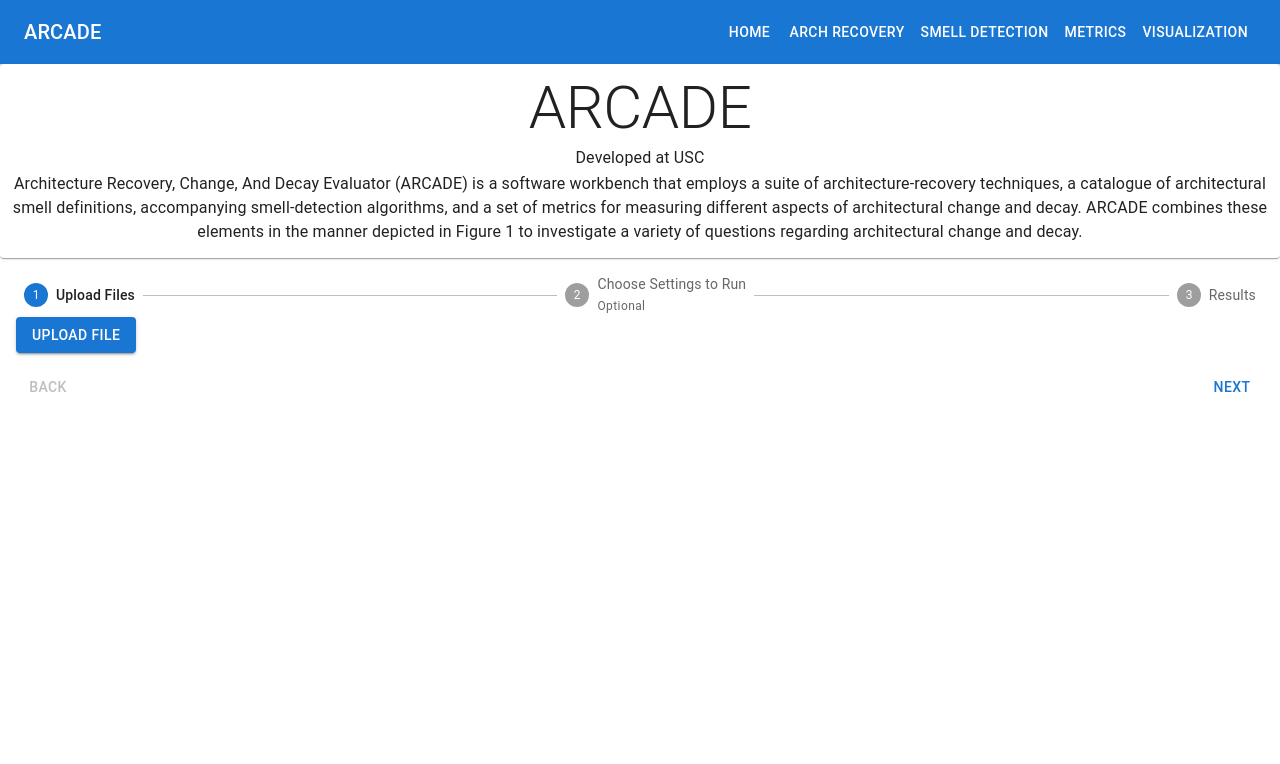
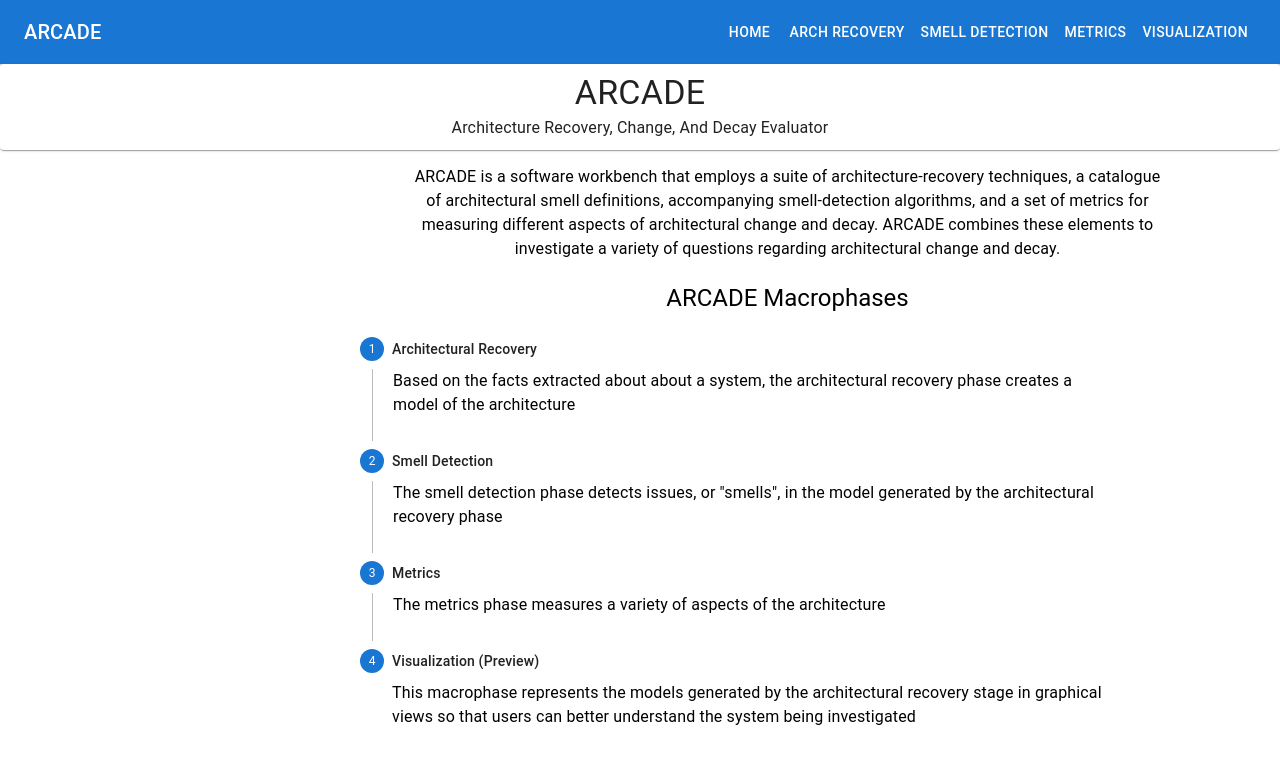
Before and after one commit to usc-softarch/arcade-frontend, a React (Create React App) app: page / in a window 1280 px wide. Shown: the top 764 px of the page. Built offline with nearby package versions, Linux system fonts and the light colour scheme.

Commit message:
Home page initial version

```diff
--- a/src/App.js
+++ b/src/App.js
@@ -2,6 +2,8 @@
 import ArcadeBar from "./ArcadeBar";
 import PaperHeader from "./PaperHeader";
 import ArcadeFileUpload from "./ArcadeFileUpload";
+import Home from "./Pages/Home";
+import Descriptions from "./Descriptions"
 
 function App() {
   return (
@@ -10,8 +12,10 @@
           </ArcadeBar>
           <PaperHeader>
           </PaperHeader>
-          <ArcadeFileUpload>
-          </ArcadeFileUpload>
+          <Home>
+          </Home>
+          <Descriptions>
+          </Descriptions>
       </div>
   );
 }
--- /dev/null
+++ b/src/Descriptions.js
@@ -0,0 +1,63 @@
+import * as React from 'react';
+import Box from '@mui/material/Box';
+import Stepper from '@mui/material/Stepper';
+import Step from '@mui/material/Step';
+import StepLabel from '@mui/material/StepLabel';
+import StepContent from '@mui/material/StepContent';
+import Typography from '@mui/material/Typography';
+
+const steps = [
+  {
+    label: 'Architectural Recovery',
+    description: `Based on the facts extracted about about a system, the architectural recovery
+                phase creates a model of the architecture`,
+  },
+  {
+    label: 'Smell Detection',
+    description: `The smell detection phase detects issues, or "smells", in the model generated by
+                the architectural recovery phase`,
+  },
+  {
+    label: 'Metrics',
+    description: `The metrics phase measures a variety of aspects of the architecture`,
+  },
+  {
+    label: 'Visualization (Preview)',
+    description: `This macrophase represents the models generated by the architectural
+                recovery stage in graphical views so that users can better understand the
+                system being investigated`,
+  },
+];
+
+export default function Descriptions() {
+  const [activeStep, setActiveStep] = React.useState(0);
+
+  const handleNext = () => {
+    setActiveStep((prevActiveStep) => prevActiveStep + 1);
+  };
+
+  const handleBack = () => {
+    setActiveStep((prevActiveStep) => prevActiveStep - 1);
+  };
+
+  const handleReset = () => {
+    setActiveStep(0);
+  };
+
+  return (
+    <Box pl={45} sx={{ width: 750 }}>
+      <Stepper activeStep={activeStep} orientation="vertical">
+        {steps.map((step, index) => (
+          <Step key={step.label} active = {true}>
+            <StepLabel>
+              {step.label}
+            </StepLabel>
+            <StepContent>
+              <Typography>{step.description}</Typography>
+            </StepContent>
+          </Step>
+        ))}
+      </Stepper>
+    </Box>
+  );
+}
--- a/src/Pages/Home.js
+++ b/src/Pages/Home.js
@@ -0,0 +1,37 @@
+import * as React from 'react';
+import { styled } from '@mui/material/styles';
+import Box from '@mui/material/Box';
+import Paper from '@mui/material/Paper';
+import Grid from '@mui/material/Grid';
+import {Typography} from "@mui/material";
+
+const Item = styled(Paper)(({ theme }) => ({
+    padding: theme.spacing(1),
+    textAlign: 'center',
+}));
+
+function Home() {
+    return (
+        <div
+            style={{
+                width: 750,
+                transform: 'translate(55%, 0)',
+                textAlign: 'center',
+                paddingTop: '15px',
+                paddingBottom: '15px'
+            }}
+            >
+                <Typography variant="body1" gutterBottom>
+                ARCADE is a software workbench that employs a suite of architecture-recovery techniques, a
+                catalogue of architectural smell definitions, accompanying smell-detection algorithms, and a set
+                of metrics for measuring different aspects of architectural change and decay. ARCADE combines
+                these elements to investigate a variety of questions regarding architectural change and decay.
+                </Typography>
+                <Typography variant="h5" component="div" textAlign='center' paddingTop='15px'>
+                    ARCADE Macrophases
+                </Typography>
+        </div>
+    );
+}
+
+export default Home;
--- a/src/PaperHeader.js
+++ b/src/PaperHeader.js
@@ -16,20 +16,11 @@
             <Grid container spacing={2}>
                 <Grid item xs={12}>
                     <Item>
-                        <Typography variant="h2" component="div">
+                        <Typography variant="h4" component="div">
                             ARCADE
                         </Typography>
                         <Typography variant="subtitle1" component="div">
-                            Developed at USC
-                        </Typography>
-                        <Typography variant="body1" gutterBottom>
-                            Architecture Recovery, Change, And Decay Evaluator (ARCADE) is a software
-                            workbench that employs a suite of architecture-recovery techniques,
-                            a catalogue of architectural smell definitions, accompanying smell-detection
-                            algorithms, and a set of metrics for measuring different aspects of
-                            architectural change and decay. ARCADE combines these elements in the manner
-                            depicted in Figure 1 to investigate a variety of questions regarding architectural
-                            change and decay.
+                            Architecture Recovery, Change, And Decay Evaluator
                         </Typography>
                     </Item>
                 </Grid>
```
Also changed, not shown: 1 other file (tests, documents, lock files or other folders).
